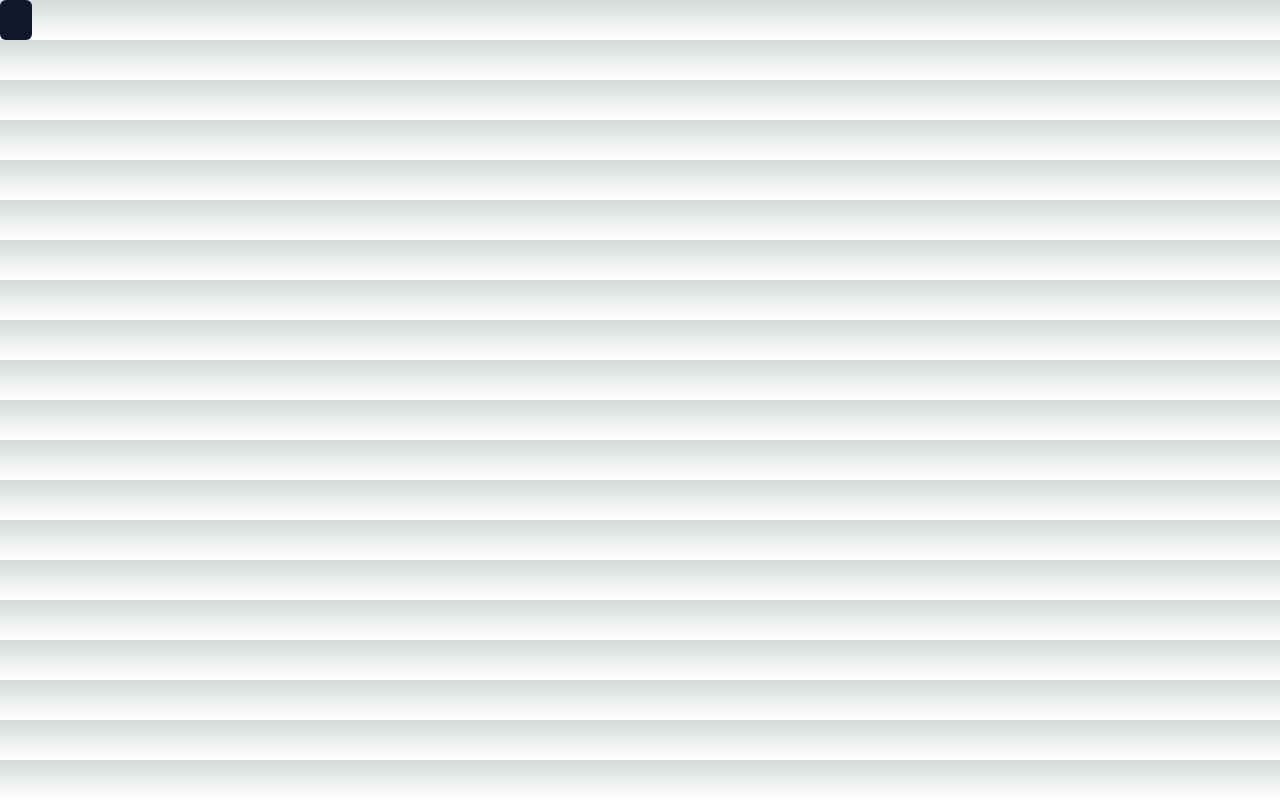
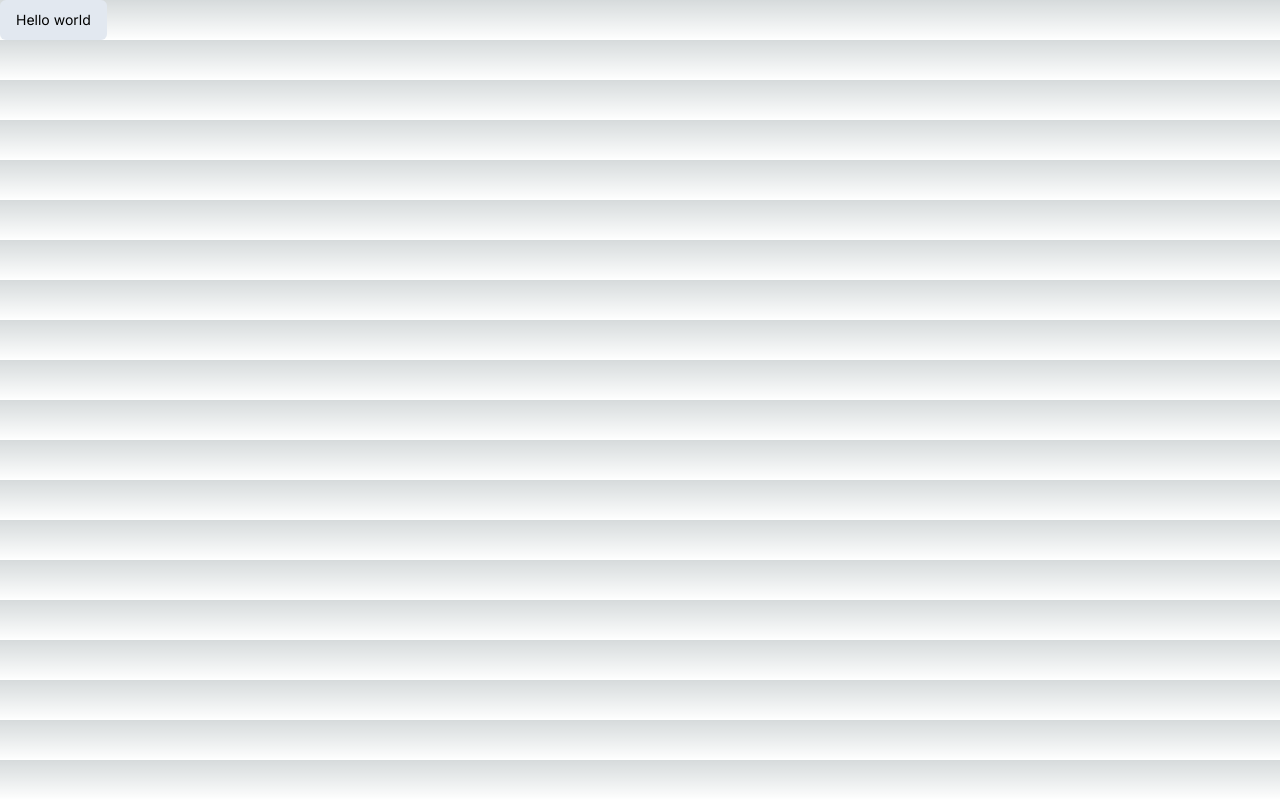
Before and after one commit to Yagth/RealTimeChat, a Next.js app: page / in a window 1280 px wide. Built offline with nearby package versions, Linux system fonts and the light colour scheme.

Commit message:
Finished setting up database

```diff
--- a/package.json
+++ b/package.json
@@ -12,6 +12,7 @@
     "@types/node": "20.5.9",
     "@types/react": "18.2.21",
     "@types/react-dom": "18.2.7",
+    "@upstash/redis": "^1.22.0",
     "autoprefixer": "10.4.15",
     "class-variance-authority": "^0.7.0",
     "clsx": "^2.0.0",
@@ -19,6 +20,7 @@
     "eslint-config-next": "13.4.19",
     "lucide-react": "^0.274.0",
     "next": "13.4.19",
+    "next-auth": "^4.23.1",
     "postcss": "8.4.29",
     "react": "18.2.0",
     "react-dom": "18.2.0",
--- a/src/app/page.tsx
+++ b/src/app/page.tsx
@@ -1,5 +1,6 @@
 import Button from "@/components/ui/Button";
+import { db } from "@/lib/db";
 
-export default function Home() {
-  return <Button />;
+export default async function Home() {
+  return <Button variant={"ghost"}>Hello world</Button>;
 }
--- /dev/null
+++ b/src/lib/db.ts
@@ -0,0 +1,6 @@
+import { Redis } from "@upstash/redis";
+
+export const db = new Redis({
+  url: process.env.UPSTASH_REDIS_REST_URL ?? "",
+  token: process.env.UPSTASH_REDIS_REST_TOKEN ?? "",
+});
```
Also changed, not shown: 2 other files (tests, documents, lock files or other folders).
